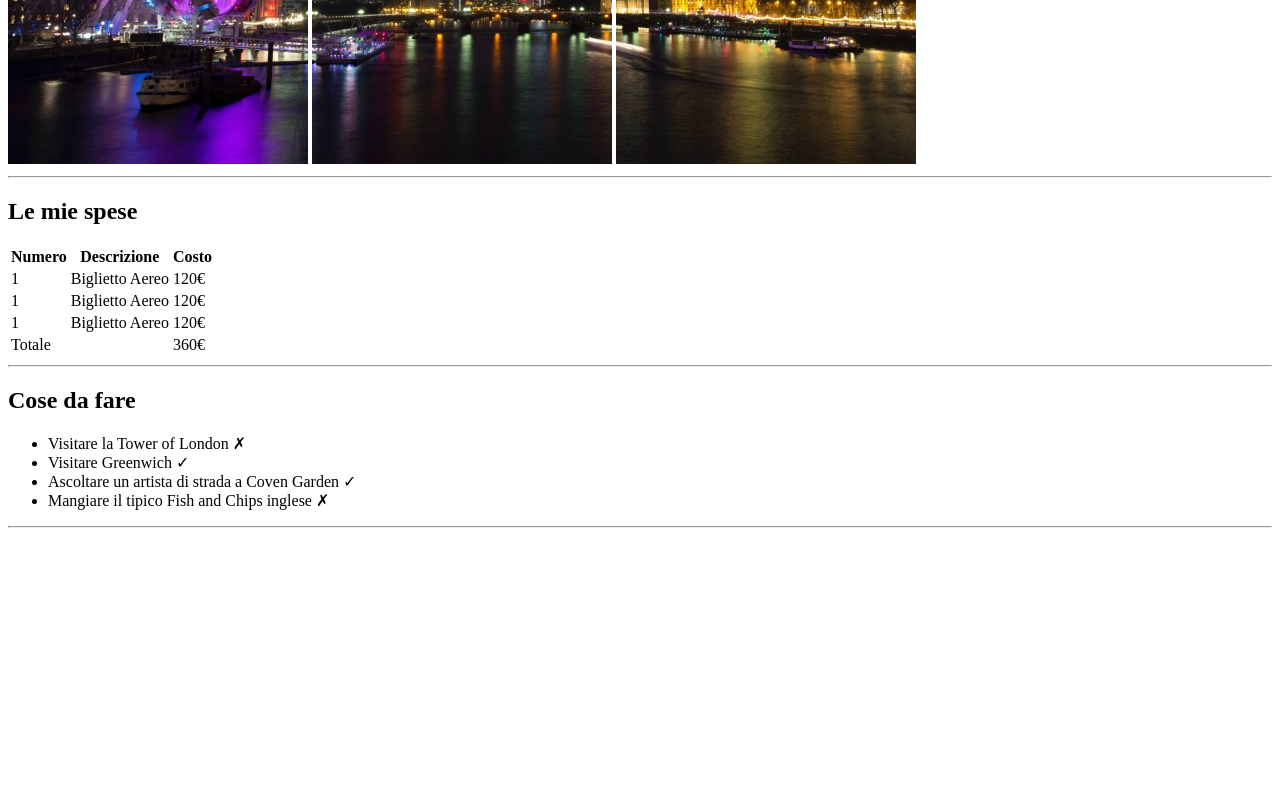
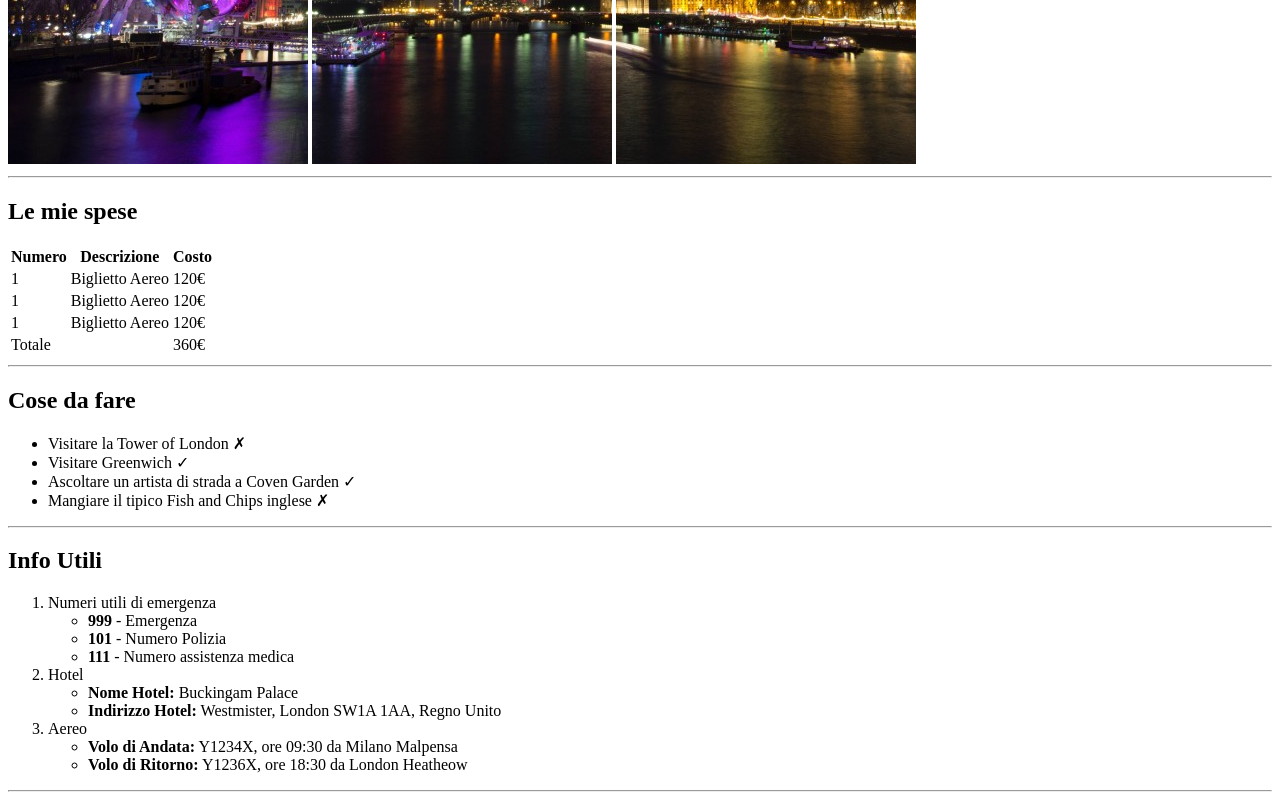
Before and after one commit to DomenicoDeSalvo/html-london-trip, a plain HTML site: page index.html in a window 1280 px wide. Shown: the part 516-1316 px from the top of the page. Before the commit the page ends 1052 px from the top, so only its background shows below. Drawn offline with Linux system fonts and the light colour scheme.

Commit message:
ADD - Section "Info Utili" to index.html

```diff
--- a/index.html
+++ b/index.html
@@ -69,6 +69,33 @@
                 </ul>
                 <hr>
             </section>
+            <!-- Info Utili -->
+            <section>
+                <h2>Info Utili</h2>
+                <ol>
+                    <li>Numeri utili di emergenza
+                        <ul>
+                            <li><strong>999</strong> - Emergenza</li>
+                            <li><strong>101</strong> - Numero Polizia</li>
+                            <li><strong>111</strong> - Numero assistenza medica</li>
+                        </ul>
+                    </li>
+                    <li>Hotel
+                        <ul>
+                            <li><strong>Nome Hotel:</strong> Buckingam Palace</li>
+                            <li><strong>Indirizzo Hotel:</strong> Westmister, London SW1A 1AA, Regno Unito</li>
+                        </ul>
+                    </li>
+                    <li>Aereo
+                        <ul>
+                            <li><strong>Volo di Andata:</strong> Y1234X, ore 09:30 da Milano Malpensa</li>
+                            <li><strong>Volo di Ritorno:</strong> Y1236X, ore 18:30 da London Heatheow</li>
+                        </ul>
+                    </li>
+                </ol>
+                <hr>
+            </section>
+
 
 
 
```
